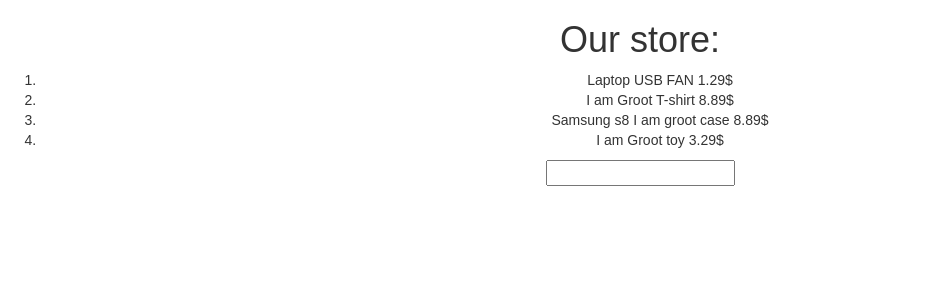
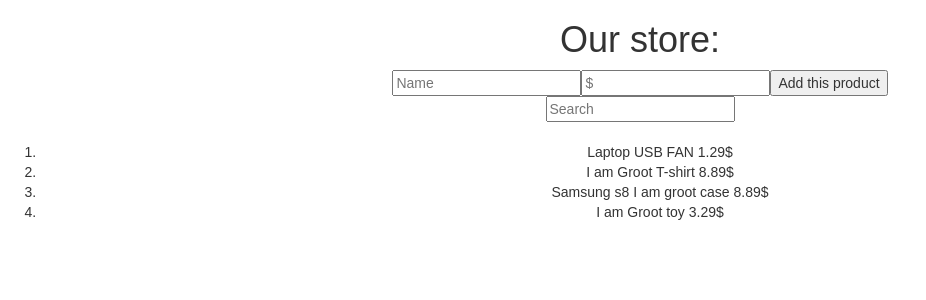
Before and after one commit to jsdelivrbot/pwa-react, a React (Create React App) app: page / in a window 1280 px wide. Shown: the top 300 px of the page, without its empty margins (0-926 px from the left). Built offline with nearby package versions, Linux system fonts and the light colour scheme.

Commit message:
format boom

```diff
--- a/src/Product.js
+++ b/src/Product.js
@@ -4,9 +4,6 @@
 class Product extends Component {
 
 	render() {
-
-
-
 
 		return (
 			<div >
--- a/src/Products.js
+++ b/src/Products.js
@@ -4,8 +4,13 @@
 
 
 class Products extends Component {
-	state = { search:""}
+	state = {
+		search:"",
+		products: this.props.products
 
+	}
+
+	//kshu behet kur ndryshojme state
 	update = (event) =>{
 		this.setState({
 			search : event.target.value.substr(0,20)
@@ -13,7 +18,26 @@
 		console.log(this.state.search);
 	}
 
+	addProduct =(event) => {
+		event.preventDefault();
+		//kjo i nxjerr gjitha props e state e refse
+		//console.log(this);
+		var name= this.refs.name.value;
+		var price= this.refs.price.value;
+		var id=Math.floor((Math.random()*100)+1);
+		price=parseFloat(price);
+
+		this.setState({
+			products:this.state.products.concat({id,name,price})
+			// njelloj si id: id     ...
+		});
+				console.log(this);
+
+
+	}
+
 	render() {
+
 		var filteredProducts = this.props.products.filter(
 			(product) =>{
 				return product.name.toLowerCase().indexOf(this.state.search.toLowerCase()) !==-1;
@@ -21,16 +45,26 @@
 		);
 		return (
 			<div >
+
+				<form onSubmit={this.addProduct}>
+					<input type="text" ref="name" placeholder="Name"/>
+					<input type="text" ref="price" placeholder="$"/>
+					<button type="submit"  > Add this product </button>
+				</form>
+				<input type="text" placeholder="Search" value={this.state.search} onChange={this.update}/>
+				<br/> <br/>
 				<ol>
-				{filteredProducts.map((product) => {
-					return <Product product={product}  key={product.id} / >
-				})}
+					{filteredProducts.map((product) => {
+						return <Product product={product}  key={product.id} / >
+					})}
 				</ol>
-				<input type="text" value={this.state.search} onChange={this.update}/>
+
+
+
 			</div>
 			);
 		}
-	}
+}
 
 
 export default Products;
```
Also changed, not shown: package.json (line endings or trailing spaces).
